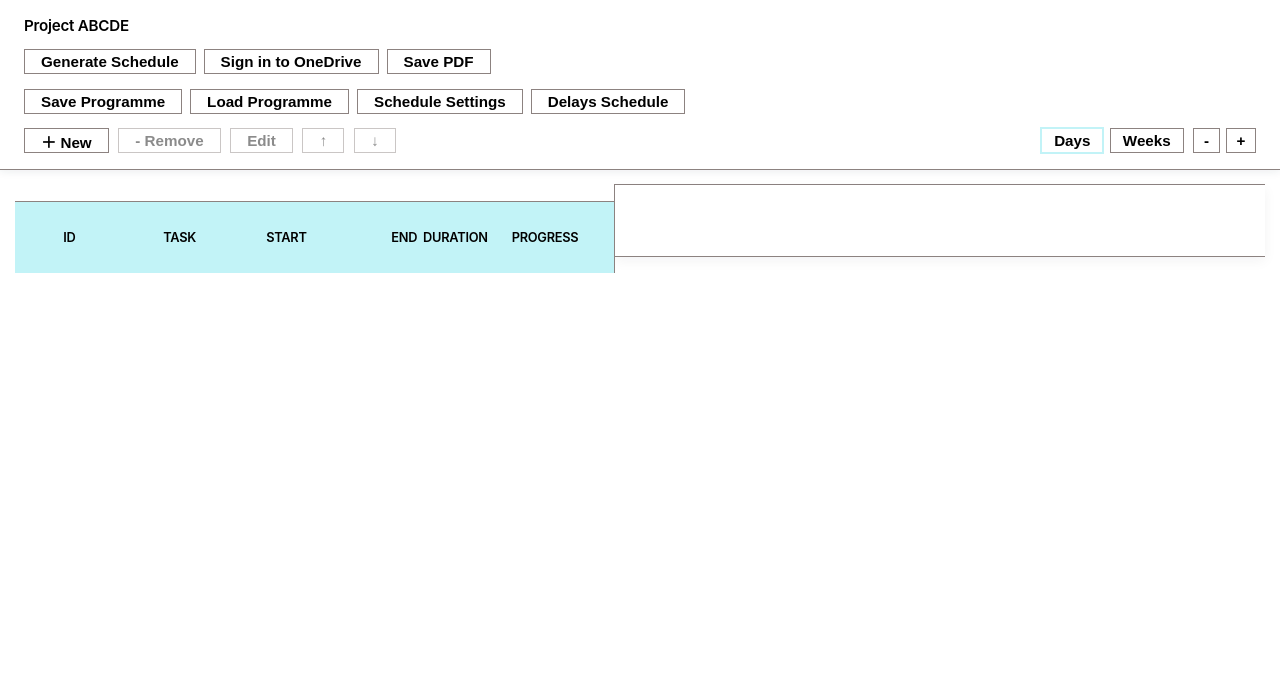
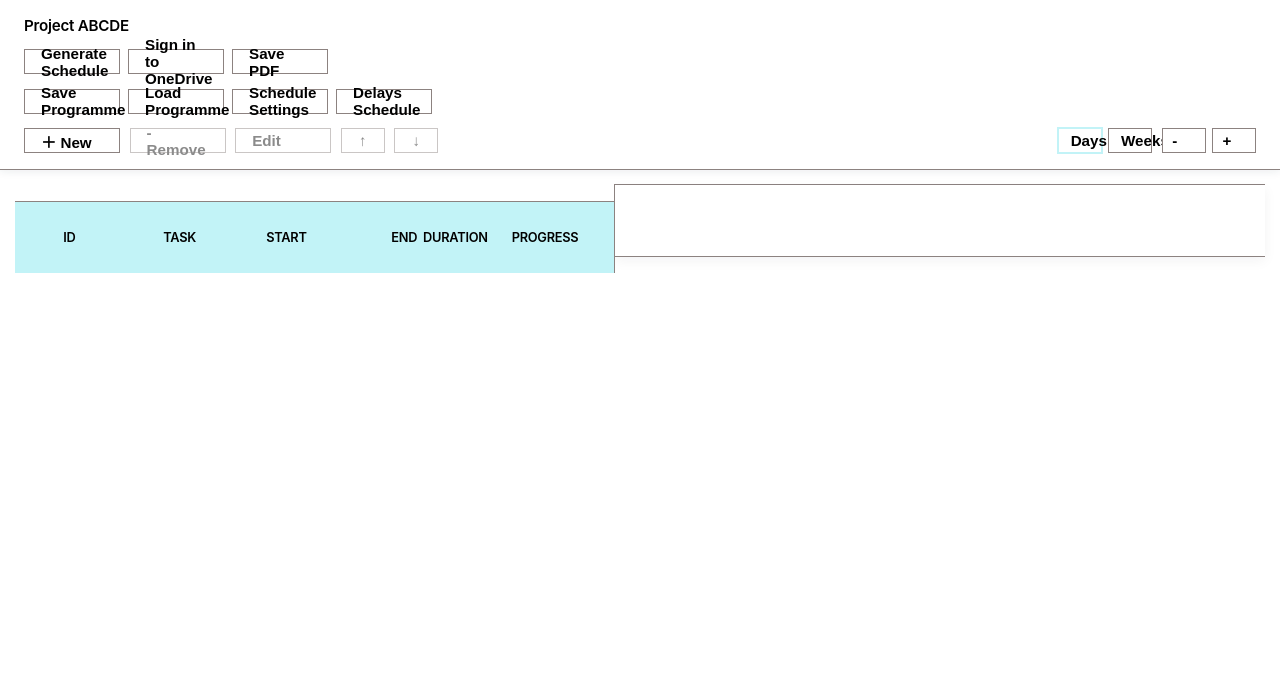
Before and after one commit to Kebbre/BBProgramme, a plain HTML site: page index.html in a window 1280 px wide. Shown: the top 674 px of the page. Drawn offline with Linux system fonts and the light colour scheme; a script that the page names is missing.

Commit message:
02.01.14

```diff
--- a/styles/app.css
+++ b/styles/app.css
@@ -3,7 +3,7 @@
 html{height:100%;overflow:hidden;}
 body{margin:0;font-family:"Inter","Segoe UI",-apple-system,BlinkMacSystemFont,sans-serif;background:var(--color-body-background);color:var(--text-general-color,var(--color-text-primary));min-height:100vh;height:100vh;overflow:hidden;display:flex;flex-direction:column;font-size:var(--text-general-font-size,.8rem);font-weight:var(--text-general-font-weight,600);letter-spacing:-0.02em;text-align:left;}
 h1,h2,h3{margin:0;font-size:.95rem;font-weight:600;}
-button{border:1px solid var(--border);background:var(--color-white);color:var(--color-solid-black);border-radius:0px;padding:.5rem 1rem;font-size:.95rem;font-weight:600;cursor:pointer;transition:transform .15s ease,box-shadow .15s ease, border-color .15s ease;text-align:left;}
+button{border:1px solid var(--border);background:var(--color-white);color:var(--color-solid-black);border-radius:0px;padding:.5rem 1rem;font-size:.95rem;font-weight:600;cursor:pointer;transition:transform .15s ease,box-shadow .15s ease, border-color .15s ease;text-align:left;width:6rem;}
 button:disabled{opacity:.45;cursor:not-allowed;}
 button:not(:disabled):hover{transform:translateY(-1px);box-shadow:0 6px 12px var(--color-ink-alpha05);border-color:var(--color-accent-legacy);}
 input,textarea{font:inherit;border-radius:0px;border:1px solid var(--border);padding:.35rem .5rem;width:100%;background:var(--color-white);color:inherit;}
@@ -22,7 +22,7 @@ textarea{resize:vertical;min-height:96px;}
 .row-three .timeline-controls .view-mode-toggle,
 .row-three .timeline-controls .zoom-controls{justify-content:flex-end;}
 .top-bar button{background:var(--color-white);color:var(--color-solid-black);border:1px solid var(--border);min-height:25px;height:25px;display:flex;align-items:center;gap:.4rem;padding:.5rem 1rem;}
-.top-bar .icon-btn{min-height:25px;height:25px;width:80px;justify-content:center;}
+.top-bar .icon-btn{min-height:25px;height:25px;width:2.75rem;min-width:2.75rem;justify-content:center;}
 .top-bar-sidebar-actions{display:flex;align-items:center;gap:.5rem;flex-wrap:wrap;justify-content:flex-start;}
 .top-bar .top-bar-sidebar-actions button{flex:0 0 auto;min-width:0;}
 .legend{display:flex;flex-wrap:wrap;gap:.6rem;align-items:center;justify-content:flex-end;font-size:var(--text-text-small-font-size,.65rem);font-weight:var(--text-text-small-font-weight,450);color:var(--text-text-small-color,var(--color-text-muted));}
@@ -32,7 +32,7 @@ textarea{resize:vertical;min-height:96px;}
 .sidebar{width:var(--sidebar-width);flex:0 0 var(--sidebar-width);background:var(--surface);border-right:1px solid var(--border);display:flex;flex-direction:column;position:sticky;left:0;z-index:6;min-height:0;}
 .sidebar-actions{display:flex;gap:.6rem;flex-wrap:wrap;}
 .sidebar-actions button{flex:1 0 48%;min-width:0;}
-.sidebar-actions .icon-btn{flex:0 0 auto;width:42px;padding:.45rem;background:var(--color-white);color:var(--color-solid-black);border:1px solid var(--border);box-shadow:none;font-size:.95rem;line-height:1;border-radius:0px;}
+.sidebar-actions .icon-btn{flex:0 0 auto;width:2.75rem;min-width:2.75rem;padding:.45rem;background:var(--color-white);color:var(--color-solid-black);border:1px solid var(--border);box-shadow:none;font-size:.95rem;line-height:1;border-radius:0px;}
 .sidebar-actions .icon-btn:hover{transform:none;color:var(--color-solid-black);border-color:var(--color-solid-black);}
 .sidebar-actions .secondary{background:var(--color-white);color:var(--color-solid-black);border:1px solid var(--border);box-shadow:none;}
 .sidebar-actions .secondary:hover{transform:none;color:var(--color-solid-black);border-color:var(--color-solid-black);}
@@ -76,11 +76,11 @@ textarea{resize:vertical;min-height:96px;}
 .gantt-header-left{display:inline-flex;align-items:center;gap:.75rem;flex-wrap:wrap;}
 .timeline-controls{display:flex;align-items:center;gap:.6rem;flex-wrap:wrap;}
 .view-mode-toggle{display:inline-flex;align-items:center;gap:.4rem;}
-.view-mode-toggle button{border:1px solid var(--border);background:var(--color-white);color:var(--color-solid-black);font-weight:600;padding:.3rem .75rem;border-radius:0px;cursor:pointer;transition:border-color .15s ease,box-shadow .15s ease;}
+.view-mode-toggle button{border:1px solid var(--border);background:var(--color-white);color:var(--color-solid-black);font-weight:600;padding:.3rem .75rem;border-radius:0px;cursor:pointer;transition:border-color .15s ease,box-shadow .15s ease;width:2.75rem;min-width:2.75rem;}
 .view-mode-toggle button.active{border-color:var(--color-accent-legacy);box-shadow:0 0 0 1px var(--color-accent-legacy);}
 .view-mode-toggle button:focus-visible{outline:2px solid var(--color-accent-legacy);outline-offset:2px;}
 .zoom-controls{display:inline-flex;align-items:center;gap:.4rem;}
-.zoom-controls button{border:1px solid var(--border);background:var(--color-white);color:var(--color-solid-black);font-weight:700;padding:.28rem .6rem;border-radius:0px;cursor:pointer;transition:border-color .15s ease,box-shadow .15s ease;}
+.zoom-controls button{border:1px solid var(--border);background:var(--color-white);color:var(--color-solid-black);font-weight:700;padding:.28rem .6rem;border-radius:0px;cursor:pointer;transition:border-color .15s ease,box-shadow .15s ease;width:2.75rem;min-width:2.75rem;}
 .zoom-controls button:hover:not(:disabled){border-color:var(--color-accent-legacy);}
 .zoom-controls button:disabled{cursor:not-allowed;opacity:.45;}
 .zoom-controls button:focus-visible{outline:2px solid var(--color-accent-legacy);outline-offset:2px;}
```
